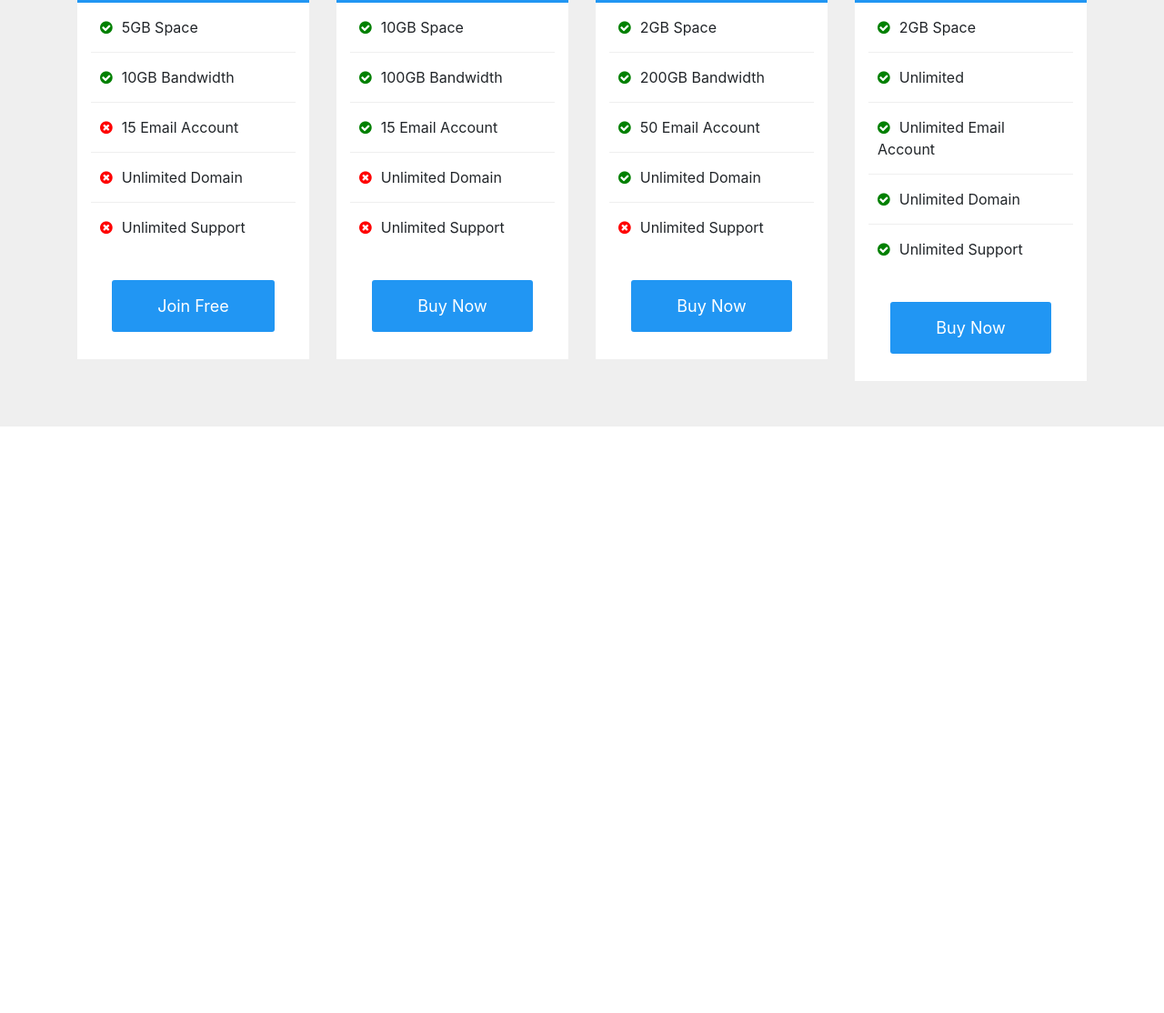
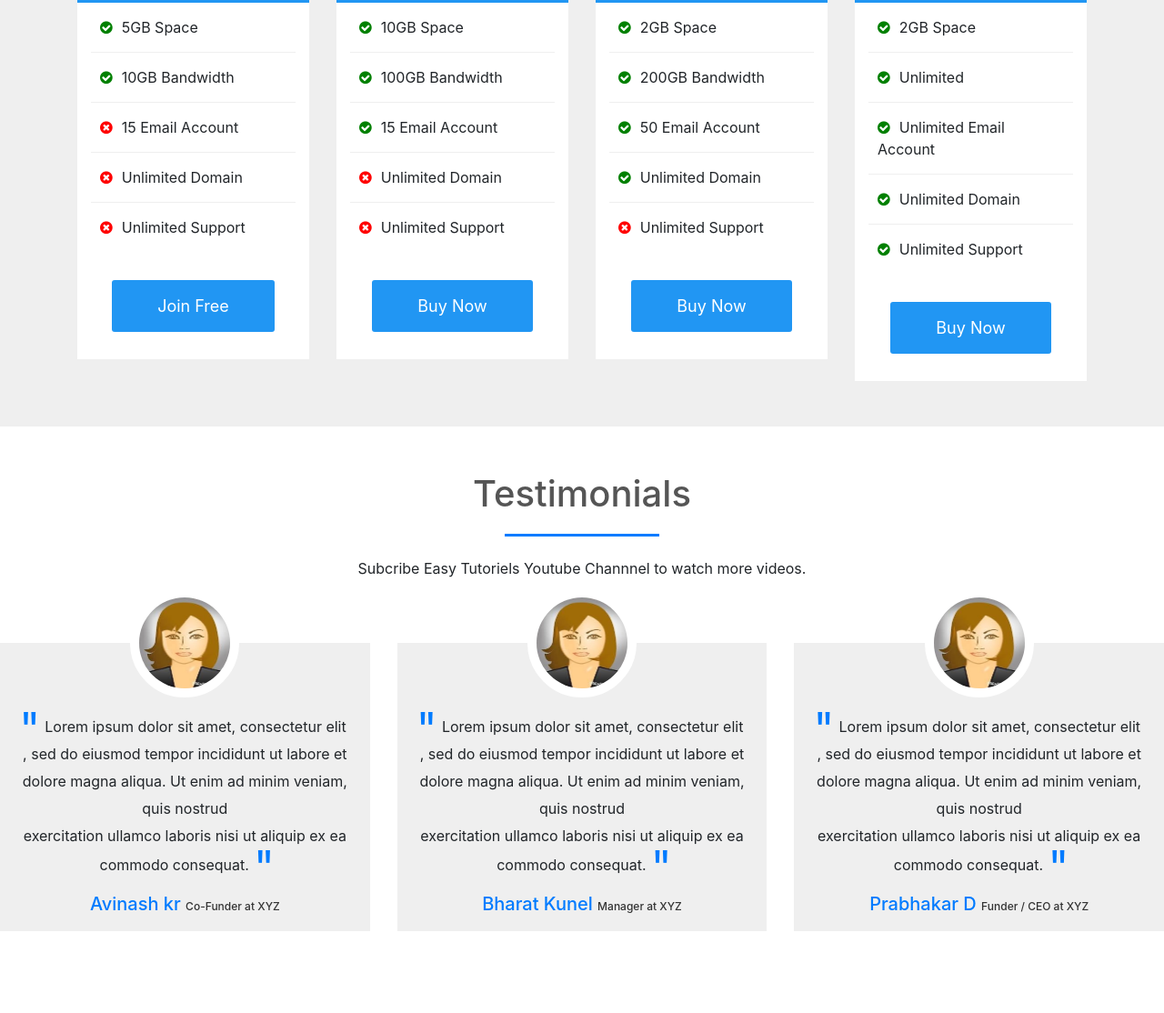
Before and after one commit to AissaDev/ProWebsite, a plain HTML site: page index.html in a window 1280 px wide. Shown: the part 2565-3679 px from the top of the page at 91% size. Before the commit the page ends 3034 px from the top, so only its background shows below. Drawn offline with nearby package versions, Linux system fonts and the light colour scheme.

Commit message:
Ajout Testimonials Section

```diff
--- a/index.html
+++ b/index.html
@@ -379,6 +379,49 @@
         </div>
 
     </section>
+    <!--**************** Testimonials **************-->
+    <section id="testimonials">
+        <div class="container">
+            <h1>Testimonials</h1>
+            <p class="text-center">Subcribe Easy Tutoriels Youtube Channnel
+                to watch more videos. </p>
+        </div>
+        <div class="row">
+            <div class="col-md-4 text-center">
+                <div class="profile">
+                    <img src="img/user1.jpg" class="user">
+                    <blockquote>Lorem ipsum dolor sit amet, consectetur
+                    elit <br>, sed do eiusmod tempor
+                    incididunt ut labore et dolore magna
+                    aliqua. Ut enim ad minim veniam, quis nostrud <br> exercitation ullamco laboris nisi ut aliquip ex ea
+                    commodo consequat.</blockquote>
+                        <h3>Avinash kr <span>Co-Funder at XYZ</span></h3>
+                </div>
+            </div>
+            <div class="col-md-4 text-center">
+                <div class="profile">
+                    <img src="img/user2.jpg" class="user">
+                    <blockquote>Lorem ipsum dolor sit amet, consectetur
+                        elit <br>, sed do eiusmod tempor
+                        incididunt ut labore et dolore magna
+                        aliqua. Ut enim ad minim veniam, quis nostrud <br> exercitation ullamco laboris nisi ut aliquip ex ea
+                        commodo consequat.</blockquote>
+                    <h3>Bharat Kunel <span>Manager at XYZ</span></h3>
+                </div>
+            </div>
+            <div class="col-md-4 text-center">
+                <div class="profile">
+                    <img src="img/user3.jpg" class="user">
+                    <blockquote>Lorem ipsum dolor sit amet, consectetur
+                        elit <br>, sed do eiusmod tempor
+                        incididunt ut labore et dolore magna
+                        aliqua. Ut enim ad minim veniam, quis nostrud <br> exercitation ullamco laboris nisi ut aliquip ex ea
+                        commodo consequat.</blockquote>
+                    <h3>Prabhakar D <span>Funder / CEO at XYZ</span></h3>
+                </div>
+            </div>
+        </div>
+    </section>
 
 </body>
 
--- a/style.css
+++ b/style.css
@@ -355,3 +355,78 @@ a
     text-decoration: none !important;
     color: #fff !important;
 }
+/* ------------Testimonials---------------*/
+#testimonials
+{
+    padding-top: 50px;
+    padding-bottom: 50px;
+}
+#testimonials .row
+{
+    margin-top: 30px;
+}
+.col-md-4
+{
+    margin:  40px auto;
+}
+.profile
+{
+   padding: 70px 10px 10px;
+   background-color: #efefef;
+}
+.user
+{
+    width: 120px;
+    height: 120px;
+    border-radius: 50%;
+}
+.profile img
+{
+    top: -60px;
+    position: absolute;
+    left: calc(50% - 60px);
+    border: 10px solid #fff;
+
+}
+.profile h3
+{
+    font-size: 20px;
+    margin-top: 15px;
+    color: #007bff;
+}
+#testimonials span
+{
+ font-size: 12px;
+ color: #333;
+}
+blockquote
+{
+    font-size: 16px;
+    line-height: 30px;
+}
+blockquote::before
+{
+    content: '\"'; /* ===> a revoir */
+    font-size: 50px;
+    color: #007bff;
+    position: relative;
+    line-height: 20px;
+    bottom: -15px;
+    right: 5px;
+}
+blockquote::after
+{
+    content: '"'; /* ===> a revoir */
+    font-size: 50px;
+    color: #007bff;
+    position: relative;
+    line-height: 10px;
+    bottom: -15px;
+    left: 5px;
+}
+.profile:hover
+{
+    box-shadow: 0 0 15px 5px rgba(0,0,0,0.2);
+    cursor: pointer;
+    transition:0.5s;
+}
```
Also changed, not shown: Readme.txt, img/user1.jpg (added), img/user2.jpg (added), img/user3.jpg (added). Lines whose indentation alone changed are shown as unchanged.
